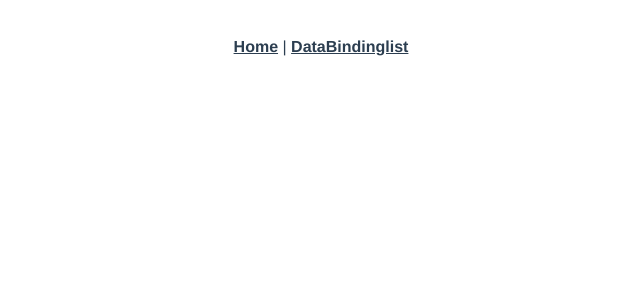
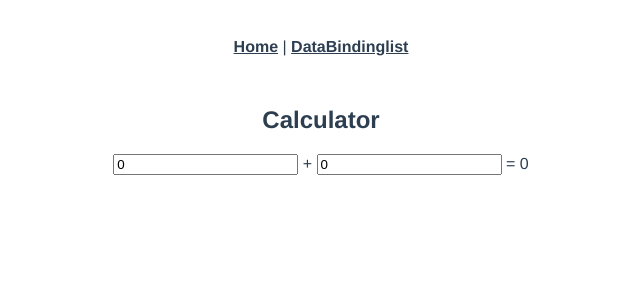
Before and after one commit to hyukeh/Vue-Study, a Vue app: page /compositionapi in a window 1280 px wide. Shown: the top 300 px of the page, without its empty margins (319-959 px from the left). Built offline with nearby package versions, Linux system fonts and the light colour scheme.

Commit message:
composition 실습

```diff
--- a/src/router/index.js
+++ b/src/router/index.js
@@ -3,6 +3,8 @@ import Home from '../views/Home.vue';
 import DataBindingList from '../views/DataBindingList';
 import Nested from '../views/NestedComponent';
 import Component from '../views/ParentComponent';
+import Calculator from '../views/Calculator';
+import Compositionapi from '../views/CompositionAPI';
 
 const routes = [
 	{
@@ -31,8 +33,18 @@ const routes = [
 	},
 	{
 		path: '/component',
-		name: '/Component',
+		name: 'Component',
 		component: Component,
+	},
+	{
+		path: '/calculator',
+		name: 'Calculator',
+		component: Calculator,
+	},
+	{
+		path: '/compositionapi',
+		name: 'CompositionAPI',
+		component: Compositionapi,
 	},
 ];
 
--- /dev/null
+++ b/src/views/Calculator.vue
@@ -0,0 +1,31 @@
+<template>
+	<div>
+		<h2>Calculator</h2>
+		<div>
+			<input type="text" v-model="num1" @keyup="plusNumbers" />
+			<spen> + </spen>
+			<input type="text" v-model="num2" @keyup="plusNumbers" />
+			<span> = </span>
+			<span>{{ result }}</span>
+		</div>
+	</div>
+</template>
+
+<script>
+export default {
+	data() {
+		return {
+			num1: 0,
+			num2: 0,
+			result: 0,
+		};
+	},
+	methods: {
+		plusNumbers() {
+			this.result = parseInt(this.num1) + parseInt(this.num2);
+		},
+	},
+};
+</script>
+
+<style></style>
--- /dev/null
+++ b/src/views/CompositionAPI.vue
@@ -0,0 +1,33 @@
+<template>
+	<div>
+		<h2>Calculator</h2>
+		<div>
+			<input type="text" v-model="state.num1" @keyup="plusNumbers" />
+			<span> + </span>
+			<input type="text" v-model="state.num2" @keyup="plusNumbers" />
+			<span> = </span>
+			<span>{{ state.result }}</span>
+		</div>
+	</div>
+</template>
+<script>
+import { reactive } from 'vue';
+export default {
+	setup() {
+		let state = reactive({
+			//reactive를 이용해서 num1, num2, result를 실시간 변경사항에 대한 반응형 적용
+			num1: 0,
+			num2: 0,
+			result: 0,
+		});
+		function plusNumbers() {
+			state.result = parseInt(state.num1) + parseInt(state.num2);
+		}
+		return {
+			//reactive로 선언된 state와 plusNumbers 함수를 반환함으로써 기존 data, methods 옵션 처럼 사용이 가능해짐
+			state,
+			plusNumbers,
+		};
+	},
+};
+</script>
```
